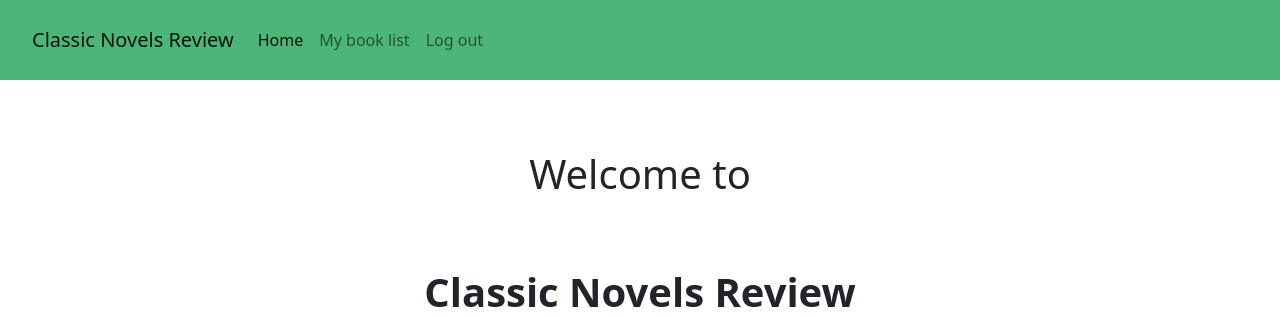
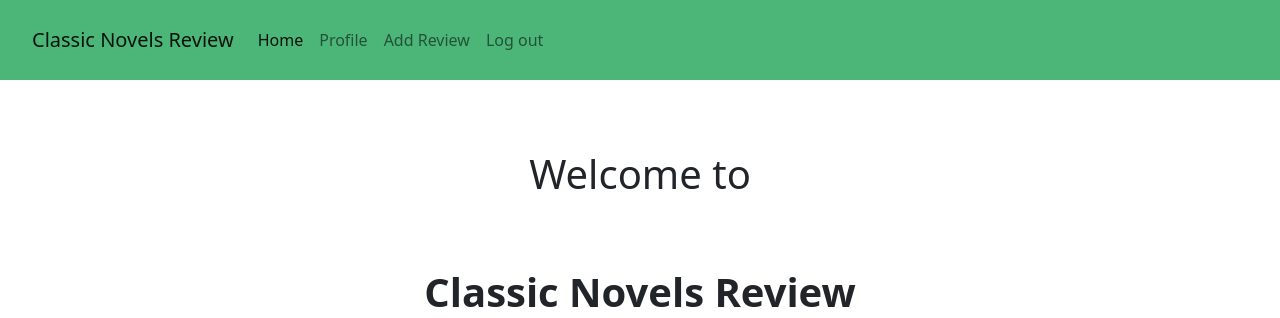
Before and after one commit to dennisdevio/milestone-project-3, a Flask app: page / in a window 1280 px wide. Shown: the top 318 px of the page. Run offline with Flask 2, Linux system fonts and the light colour scheme; the visitor is signed in with stand-in values (Sample User, id 1); data that the repository does not hold is empty; some libraries are stand-ins or nearby versions.

```diff
--- a/app.py
+++ b/app.py
@@ -101,6 +101,11 @@ def logout():
     return redirect(url_for("login"))
 
 
+@app.route("/add_review")
+def add_review():
+    return render_template("add_review.html")
+
+
 if __name__ == "__main__":
     app.run(host=os.environ.get("IP"),
             port=int(os.environ.get("PORT")),
--- a/templates/add_review.html
+++ b/templates/add_review.html
@@ -0,0 +1,6 @@
+{% extends 'base.html' %}
+{% block content %}
+
+<h3 class="text-center">Add Review</h3>
+
+{% endblock %}
--- a/templates/base.html
+++ b/templates/base.html
@@ -37,17 +37,20 @@
                         </li>
                         {% if session.user %}
                             <li class="nav-item">
-                                <a class="nav-link" href="{{ url_for('profile', username=session['user']) }}">My book list</a>
+                                <a class="nav-link" href="{{ url_for('profile', username=session['user']) }}">Profile</a>
+                            </li>
+                            <li class="nav-item">
+                                <a class="nav-link" href="{{ url_for('add_review') }}">Add Review</a>
                             </li>
                             <li class="nav-item">
                                 <a class="nav-link" href="{{ url_for('logout') }}">Log out</a>
                             </li>
                         {% else %}
                             <li class="nav-item">
-                                <a class="nav-link" href="{{ url_for('signup') }}">Sign up</a>
+                                <a class="nav-link" href="{{ url_for('login') }}">Log in</a>
                             </li>
                             <li class="nav-item">
-                                <a class="nav-link" href="{{ url_for('login') }}">Log in</a>
+                                <a class="nav-link" href="{{ url_for('signup') }}">Sign up</a>
                             </li>
                         {% endif %}
                     </ul>
```
Also changed, not shown: static/css/style.css (+6 -4 lines).
